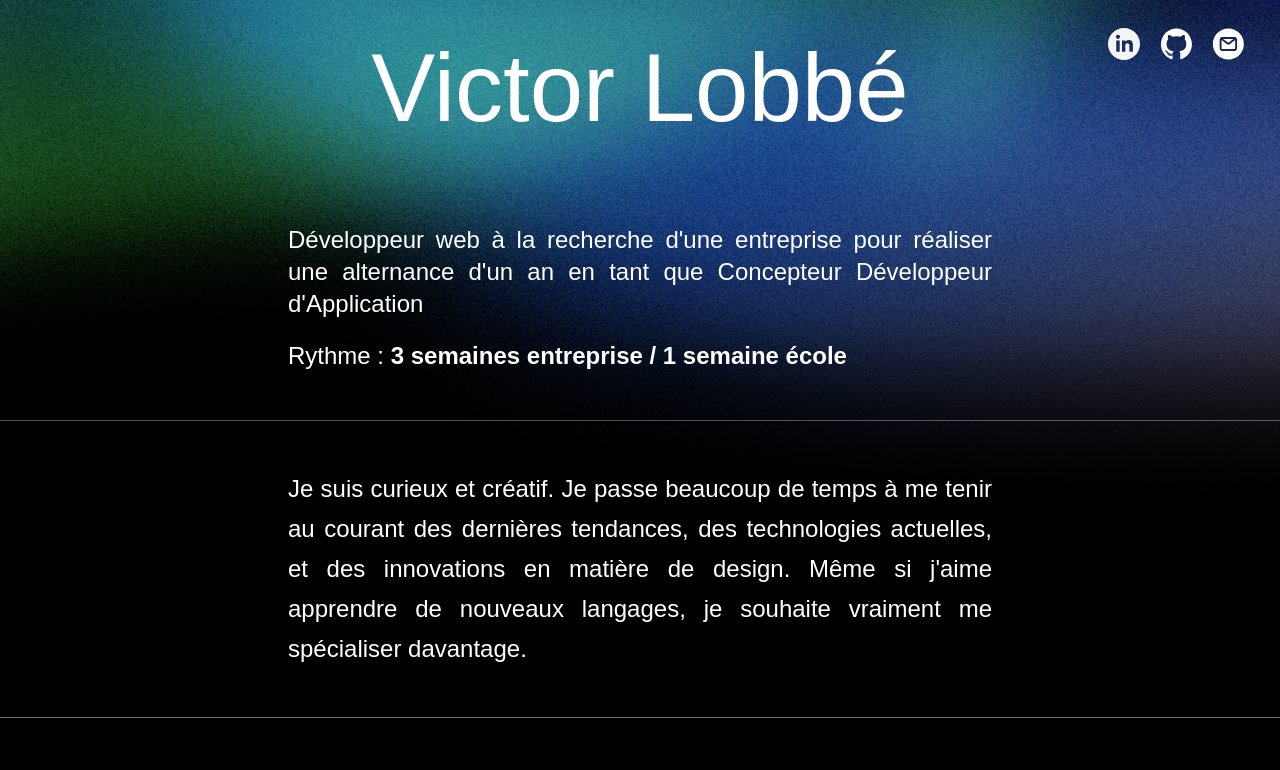
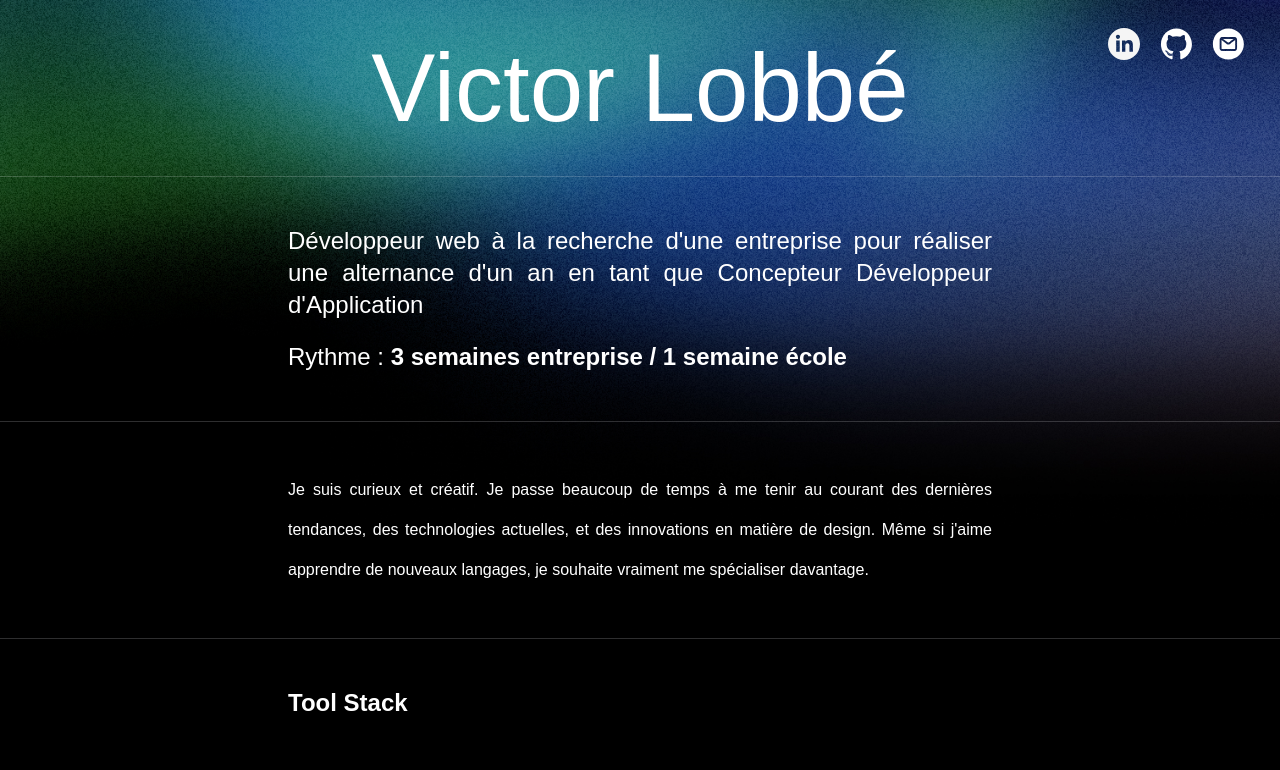
Before and after one commit to DiscoMajor/folio-v2, a Next.js app: page / in a window 1280 px wide. Shown: the top 770 px of the page. Built offline with nearby package versions, Linux system fonts and the light colour scheme; a web font is replaced by a local one.

Commit message:
.Minor Fixes

```diff
--- a/src/app/components/alternance.js
+++ b/src/app/components/alternance.js
@@ -4,6 +4,7 @@ const monda = Monda({ subsets: ["latin"], weight: ["400"] });
 export default function Alternance() {
     return (
         <main className="flex flex-col justify-center items-center text-justify ">
+            <hr className="w-full h-1/2 bg-white opacity-20"></hr>
             <div className="xl:mx-60 lg:mx-52 md:mx-28 sm:mx-11 xs:mx-2 p-12 ">
                 <p className="xl:text-2xl sm:text-xl xs:text-md">
                     Développeur web à la recherche d'une entreprise pour réaliser une alternance d'un an en tant que Concepteur Développeur
@@ -14,10 +15,10 @@ export default function Alternance() {
                 </p>
             </div>
 
-            <hr className="w-full h-1/2 bg-white opacity-35"></hr>
+            <hr className="w-full h-1/2 bg-white opacity-20"></hr>
 
             <div className={monda.className}>
-                <p className="xl:text-2xl sm:text-xl xs:text-md xl:mx-60 lg:mx-52 md:mx-28 sm:mx-11 xs:mx-2 p-12 xl:leading-10 xs:leading-6 ">
+                <p className="xl:text-base xs:text-sm xl:mx-60 lg:mx-52 md:mx-28 sm:mx-11 xs:mx-2 p-12 xl:leading-10 xs:leading-6 ">
                     Je suis curieux et créatif. Je passe beaucoup de temps à me tenir au courant des dernières tendances, des technologies
                     actuelles, et des innovations en matière de design. Même si j'aime apprendre de nouveaux langages, je souhaite vraiment
                     me spécialiser davantage.
--- a/src/app/page.js
+++ b/src/app/page.js
@@ -23,7 +23,7 @@ export default function Home() {
             <div className={monda.className}>
                 <Alternance />
 
-                <hr className="w-full h-1/2 bg-white opacity-45"></hr>
+                <hr className="w-full h-1/2 bg-white opacity-20"></hr>
                 <ToolStack />
 
                 <a className="flex justify-center arrow-down lg:p-10 xs:p-5">
```
